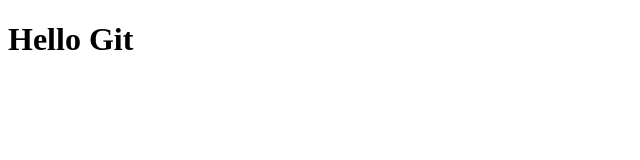
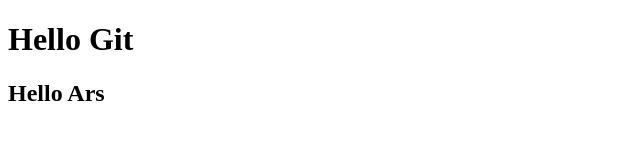
Before and after one commit to arslanishe/Test, a plain HTML site: page index.html in a window 1280 px wide. Shown: the whole page, without its empty margins (0-640 px from the left). Drawn offline with Linux system fonts and the light colour scheme.

Commit message:
testelkfel

```diff
--- a/index.html
+++ b/index.html
@@ -14,6 +14,7 @@
 </head>
 <body>
     <h1>Hello Git</h1>
+    <h2>Hello Ars</h2>
 </body>
 <script> scr="Script.js"</script>
 </html>
```
